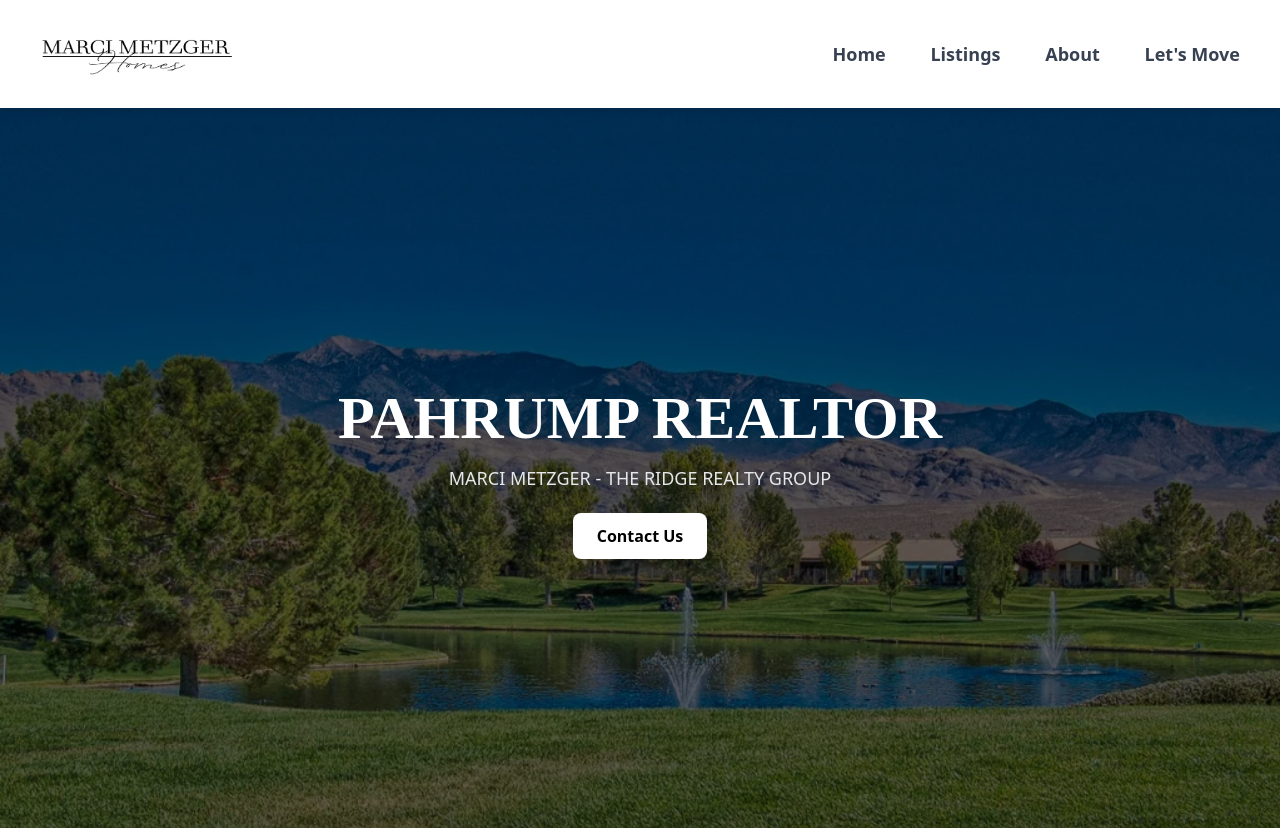
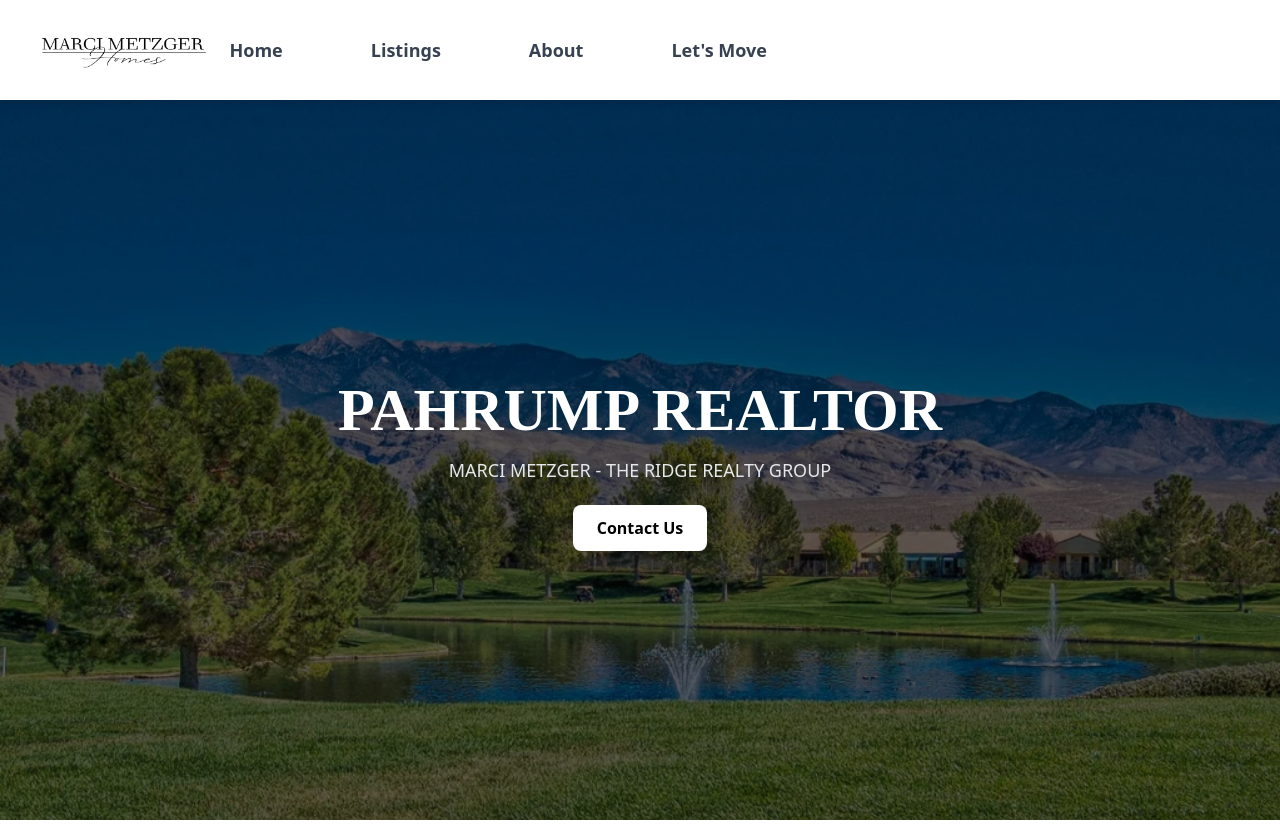
Before and after one commit to Markfruelda19/Web-Builder-Assignment, a plain HTML site: page index.html in a window 1280 px wide. Shown: the top 830 px of the page. Drawn offline with nearby package versions, Linux system fonts and the light colour scheme.

Commit message:
Update index.html

```diff
--- a/index.html
+++ b/index.html
@@ -28,21 +28,32 @@
 <link rel="stylesheet" href="https://cdnjs.cloudflare.com/ajax/libs/font-awesome/6.5.0/css/all.min.css">
 </head>
 <body class="bg-white text-black font-sans">
-  <!-- Header -->
-  <header class="bg-white text-black shadow-md sticky top-0 z-50">
-  <div class="container mx-auto flex justify-between items-center py-6 px-10">
-    <!-- Logo on the left -->
+   <!-- Header -->
+<header class="bg-white text-black shadow-md sticky top-0 z-50">
+  <div class="container mx-auto flex justify-between items-center py-6 px-6 md:px-10">
+
+    <!-- Logo -->
     <div class="flex items-center space-x-3">
-      <img src="images/brand.webp" alt="Logo" class="w-48 h-auto"> <!-- You can adjust to w-56 if you want it larger -->
+      <img src="images/brand.webp" alt="Logo" class="w-40 md:w-48 h-auto">
     </div>
 
-    <!-- Navigation on the right -->
-    <nav class="space-x-10 text-lg font-semibold text-gray-700">
-      <a href="#home" class="hover:text-black transition">Home</a>
-      <a href="#listings" class="hover:text-black transition">Listings</a>
-      <a href="#about" class="hover:text-black transition">About</a>
-      <a href="#contact" class="hover:text-black transition">Let's Move</a>
+    <!-- Hamburger Icon (Mobile Only) -->
+    <button id="menu-toggle" class="md:hidden text-gray-800 focus:outline-none">
+      <svg xmlns="http://www.w3.org/2000/svg" class="h-8 w-8" fill="none" viewBox="0 0 24 24" stroke="currentColor">
+        <path stroke-linecap="round" stroke-linejoin="round" stroke-width="2"
+          d="M4 6h16M4 12h16M4 18h16" />
+      </svg>
+    </button>
+
+    <!-- Navigation Links -->
+    <nav id="menu"
+      class="hidden absolute top-[80px] left-0 w-full bg-white shadow-md md:shadow-none md:static md:flex md:space-x-10 text-lg font-semibold text-gray-700 transition-all duration-300">
+      <a href="#home" class="block px-6 py-3 hover:text-black transition">Home</a>
+      <a href="#listings" class="block px-6 py-3 hover:text-black transition">Listings</a>
+      <a href="#about" class="block px-6 py-3 hover:text-black transition">About</a>
+      <a href="#contact" class="block px-6 py-3 hover:text-black transition">Let's Move</a>
     </nav>
+
   </div>
 </header>
 
@@ -526,7 +537,13 @@
   if (todayElement) {
     todayElement.classList.add("bg-black", "text-white", "font-semibold");
   }
+  // Toggle mobile menu
+  const menuBtn = document.getElementById('menu-toggle');
+  const menu = document.getElementById('menu');
 
+  menuBtn.addEventListener('click', () => {
+    menu.classList.toggle('hidden');
+  });
 
 </script>
 </body>
```
